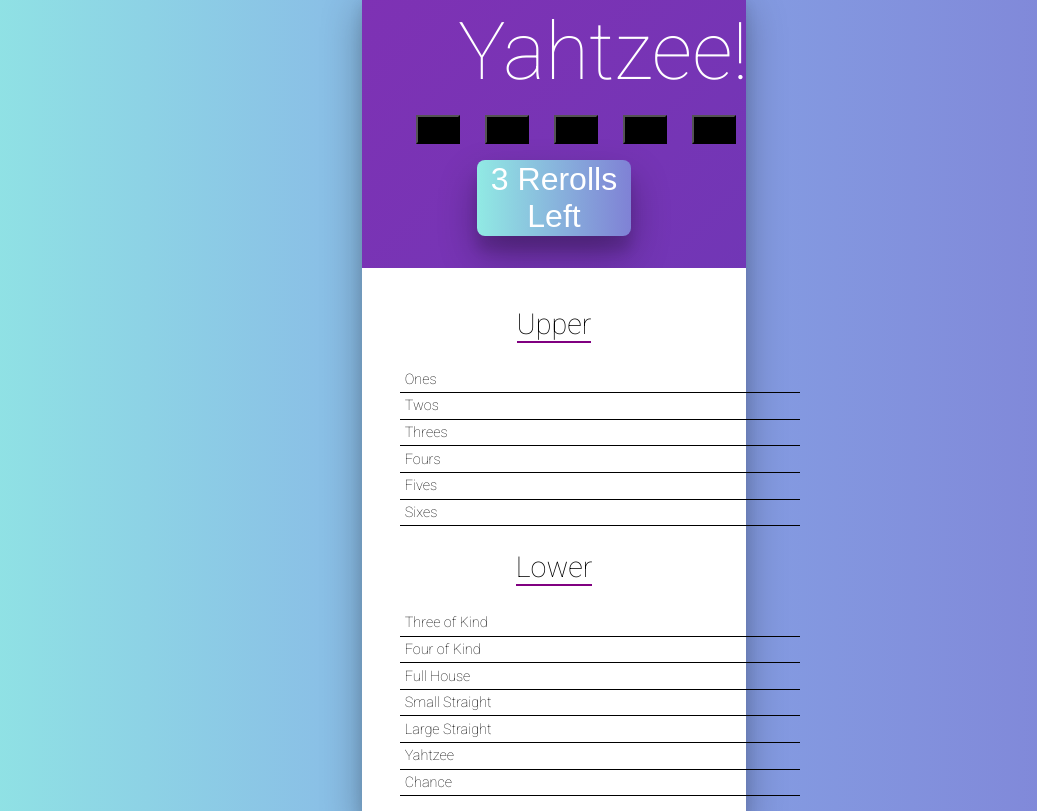
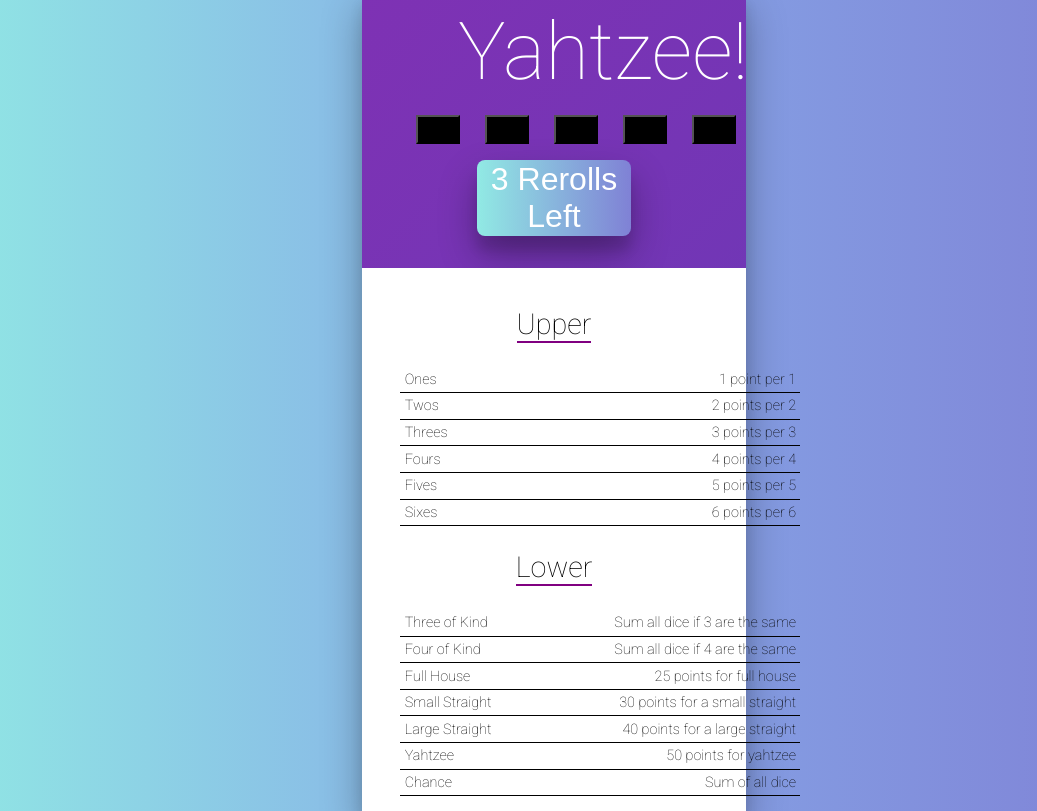
Before and after one commit to SpyrosGeo/Yahtzee, a React (Create React App) app: page / in a window 1280 px wide. Shown: the whole page, without its empty margins (86-1123 px from the left). Built offline with nearby package versions, Linux system fonts and the light colour scheme.

Commit message:
added scoring descriptions

```diff
--- a/src/RuleRow.js
+++ b/src/RuleRow.js
@@ -3,7 +3,7 @@
 
 class RuleRow extends Component {
   render() {
-    const { score,name,doScore} = this.props;
+    const { score,name,doScore,description } = this.props;
     const disabled = score !=undefined
     return (
       <tr className={`RuleRow RuleRow-${
@@ -11,7 +11,7 @@
       }`} onClick={
           !disabled? doScore : null}>
         <td className="RuleRow-name">{name}</td>
-        <td className="RuleRow-score">{score}</td>
+        <td className="RuleRow-score">{!disabled ?description:score}</td>
       </tr>
     )
   }
--- a/src/Rules.js
+++ b/src/Rules.js
@@ -101,29 +101,29 @@
 }
 
 // ones, twos, etc score as sum of that value
-const ones = new TotalOneNumber({ val: 1 });
-const twos = new TotalOneNumber({ val: 2 });
-const threes = new TotalOneNumber({ val: 3 });
-const fours = new TotalOneNumber({ val: 4 });
-const fives = new TotalOneNumber({ val: 5 });
-const sixes = new TotalOneNumber({ val: 6 });
+const ones = new TotalOneNumber({ val: 1 ,description:"1 point per 1"});
+const twos = new TotalOneNumber({ val: 2 ,description:"2 points per 2"});
+const threes = new TotalOneNumber({ val: 3 ,description:"3 points per 3"});
+const fours = new TotalOneNumber({ val: 4 ,description:" 4 points per 4"});
+const fives = new TotalOneNumber({ val: 5 ,description:"5 points per 5"});
+const sixes = new TotalOneNumber({ val: 6, description:"6 points per 6"});
 
 // three/four of kind score as sum of all dice
-const threeOfKind = new SumDistro({ count: 3 });
-const fourOfKind = new SumDistro({ count: 4 });
+const threeOfKind = new SumDistro({ count: 3,description:"Sum all dice if 3 are the same" });
+const fourOfKind = new SumDistro({ count: 4 ,description:"Sum all dice if 4 are the same"});
 
 // full house scores as flat 25
-const fullHouse = new FullHouse({score:25});
+const fullHouse = new FullHouse({score:25,description:"25 points for full house"});
 
 // small/large straights score as 30/40
-const smallStraight = new SmallStraight({score:30})
-const largeStraight = new LargeStraight({ score: 40 });
+const smallStraight = new SmallStraight({score:30,description:"30 points for a small straight"})
+const largeStraight = new LargeStraight({ score: 40 ,description:" 40 points for a large straight"});
 
 // yahtzee scores as 50
-const yahtzee = new Yahtzee({ score: 50 });
+const yahtzee = new Yahtzee({ score: 50,description:" 50 points for  yahtzee" });
 
 // for chance, can view as sum of all dice, requiring at least 0 of a kind
-const chance = new SumDistro({ count: 0 });
+const chance = new SumDistro({ count: 0 ,description:"Sum of all dice"});
 
 export {
   ones,
--- a/src/ScoreTable.js
+++ b/src/ScoreTable.js
@@ -16,16 +16,22 @@
           <table cellSpacing="0">
             <tbody>
               <RuleRow name="Ones" score={scores.ones}
+              description ={ones.description}
               doScore={evt => doScore("ones", ones.evalRoll)} />
               <RuleRow name="Twos" score={scores.twos}
+              description ={twos.description}
               doScore={evt => doScore("twos", twos.evalRoll)} />
               <RuleRow name="Threes" score={scores.threes}
+              description ={threes.description}
               doScore={evt => doScore("threes", threes.evalRoll)} />
               <RuleRow name="Fours" score={scores.fours}
+              description ={fours.description}
               doScore={evt => doScore("fours", fours.evalRoll)} />
               <RuleRow name="Fives" score={scores.fives}
+              description ={fives.description}
               doScore={evt => doScore("fives", fives.evalRoll)} />
               <RuleRow name="Sixes" score={scores.sixes}
+              description ={sixes.description}
               doScore={evt => doScore("sixes", sixes.evalRoll)} />
             </tbody>
           </table>
@@ -35,18 +41,25 @@
           <table cellSpacing="0">
             <tbody>
               <RuleRow name="Three of Kind" score={scores.threeOfKind}
+              description={threeOfKind.description}
               doScore={evt => doScore("threeOfKind", threeOfKind.evalRoll)} />
               <RuleRow name="Four of Kind" score={scores.fourOfKind}
+              description={fourOfKind.description}
               doScore={evt => doScore("fourOfKind", fourOfKind.evalRoll)} />
               <RuleRow name="Full House" score={scores.fullHouse}
+              description={fullHouse.description}
               doScore={evt => doScore("fullHouse", fullHouse.evalRoll)} />
               <RuleRow name="Small Straight" score={scores.smallStraight}
+              description={smallStraight.description}
               doScore={evt => doScore("smallStraight", smallStraight.evalRoll)} />
               <RuleRow name="Large Straight" score={scores.largeStraight}
+              description={largeStraight.description}
               doScore={evt => doScore("largeStraight", largeStraight.evalRoll)} />
               <RuleRow name="Yahtzee" score={scores.yahtzee}
+              description={yahtzee.description}
               doScore={evt => doScore("yahtzee", yahtzee.evalRoll)} />
               <RuleRow name="Chance" score={scores.chance}
+              description={chance.description}
               doScore={evt => doScore("chance", chance.evalRoll)} />
             </tbody>
           </table>
```
